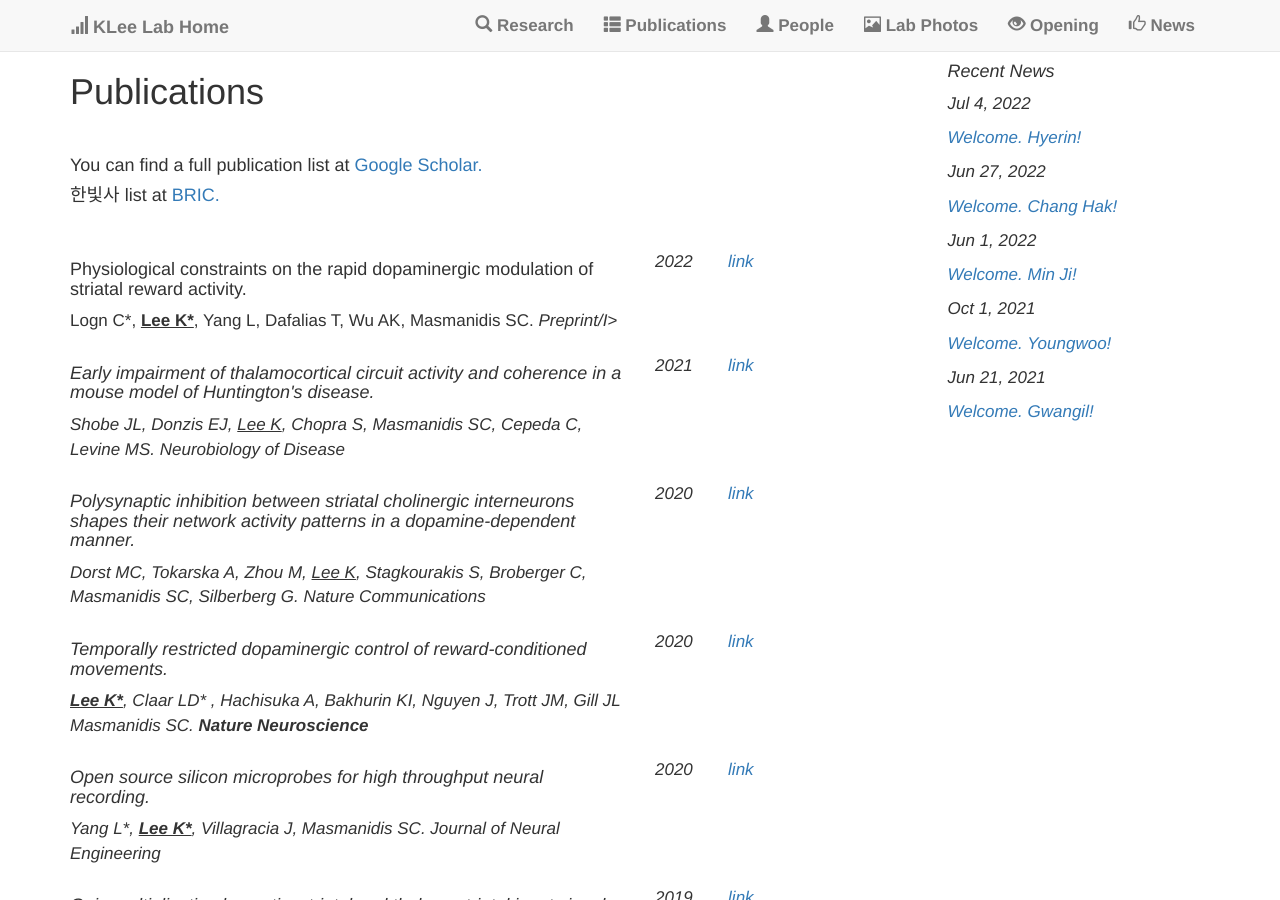
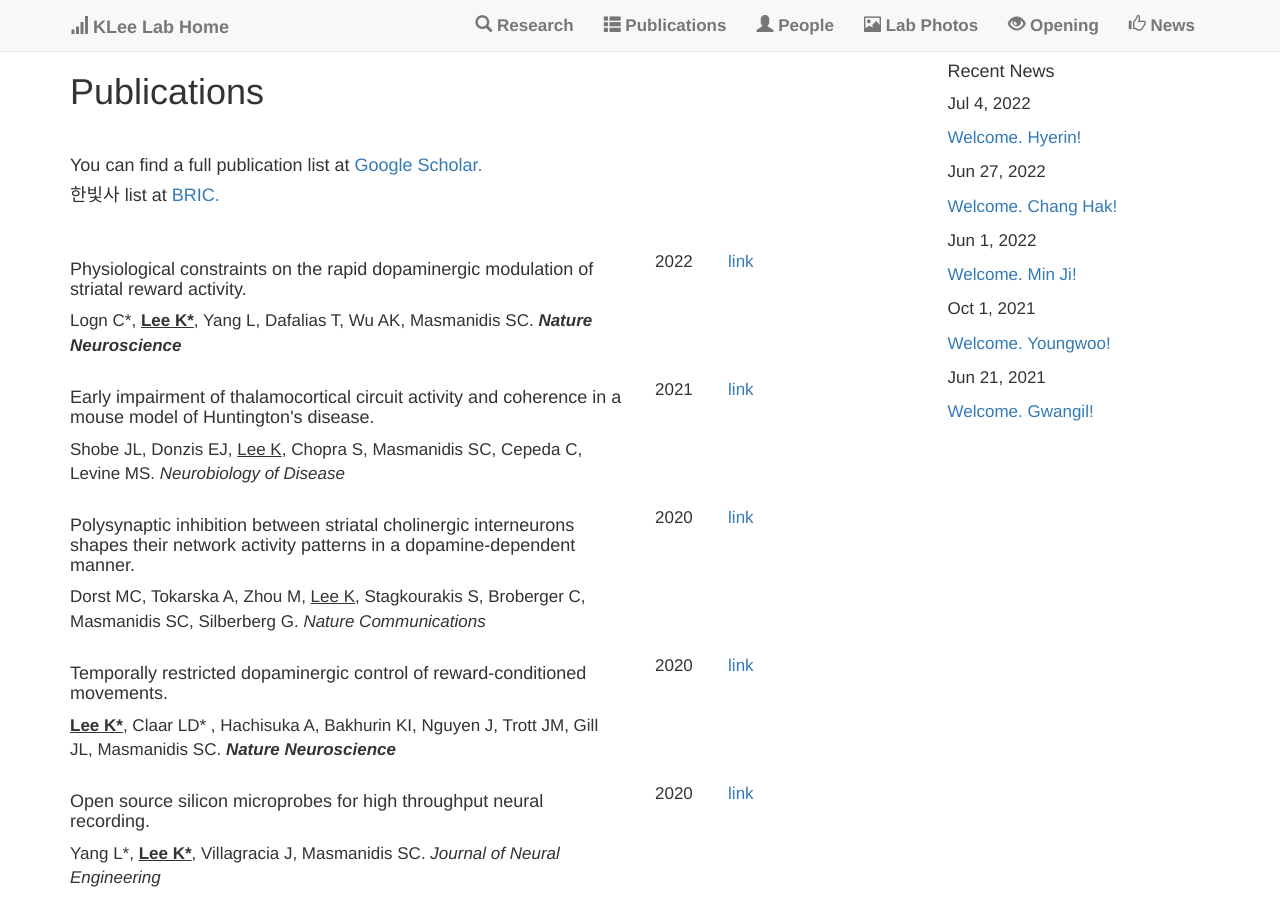
Before and after one commit to kleelab/kleelab.github.io, a Jekyll site: the page built from publications.html, in a window 1280 px wide and 900 px high. Built offline with Jekyll 4.4.1, drawn with Linux system fonts in a browser that asks for light colours; nearby versions of some CDN libraries; a style sheet for code colours, icons or effects is not loaded.

Commit message:
Update publications.yml

```diff
--- a/_data/publications.yml
+++ b/_data/publications.yml
@@ -3,7 +3,7 @@
 - title: >
     Physiological constraints on the rapid dopaminergic modulation of striatal reward activity.
   author: >
-    Logn C*, <b><u>Lee K*</u></b>, Yang L, Dafalias T, Wu AK, Masmanidis SC. <I>Preprint/I>
+    Logn C*, <b><u>Lee K*</u></b>, Yang L, Dafalias T, Wu AK, Masmanidis SC. <b><I>Nature Neuroscience</I></b>
   image:
   year: 2022
   repo:
@@ -36,7 +36,7 @@
 - title: >
     Temporally restricted dopaminergic control of reward-conditioned movements.
   author: >
-    <b><u>Lee K*</u></b>, Claar LD* , Hachisuka A, Bakhurin KI, Nguyen J, Trott JM, Gill JL Masmanidis SC. <b><I>Nature Neuroscience</I></b>
+    <b><u>Lee K*</u></b>, Claar LD* , Hachisuka A, Bakhurin KI, Nguyen J, Trott JM, Gill JL, Masmanidis SC. <b><I>Nature Neuroscience</I></b>
   image:
   year: 2020
   repo:
```
